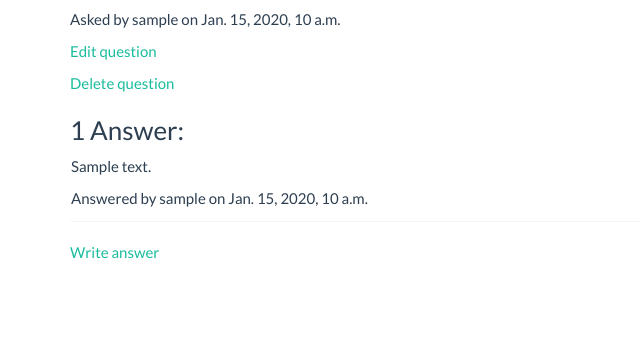
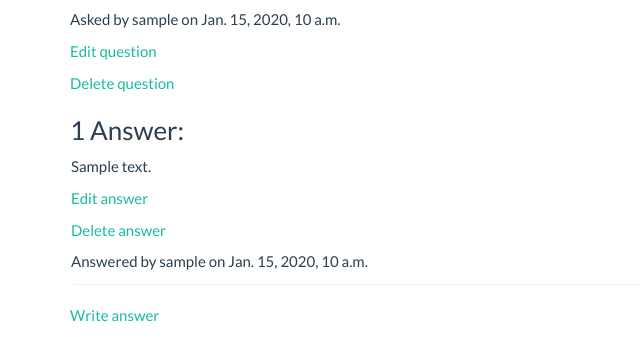
Before and after one commit to Brophy613/qandu_app, a Django app: page /question/1/ in a window 1280 px wide. Shown: the part 177-538 px from the top of the page, without its empty margins (0-640 px from the left). Run offline with Django 3.2, Linux system fonts and the light colour scheme; a user stored in the database is signed in; tables that the repository leaves empty hold one stand-in row (values such as "Sample post"); some libraries are stand-ins or nearby versions.

Commit message:
Add answer delete view

```diff
--- a/core/urls.py
+++ b/core/urls.py
@@ -1,14 +1,17 @@
 from django.conf.urls import patterns, include, url
 from .views import *
+from django.contrib.auth.decorators import login_required
 
 urlpatterns = patterns('',
       url(r'^$', Home.as_view(), name='home'),
       url(r'^user/', include('registration.backends.simple.urls')),
       url(r'^user/', include('django.contrib.auth.urls')),
-      url(r'^question/create/$', QuestionCreateView.as_view(), name='question_create'),
-      url(r'question/$', QuestionListView.as_view(), name='question_list'),
-      url(r'^question/(?P<pk>\d+)/$', QuestionDetailView.as_view(), name='question_detail'),
-      url(r'^question/update/(?P<pk>\d+)/$', QuestionUpdateView.as_view(), name='question_update'),
-      url(r'^question/delete/(?P<pk>\d+)/$', QuestionDeleteView.as_view(), name='question_delete'),
-       url(r'^question/(?P<pk>\d+)/answer/create/$', AnswerCreateView.as_view(), name='answer_create'),
+      url(r'^question/create/$', login_required(QuestionCreateView.as_view()), name='question_create'),
+      url(r'question/$', login_required(QuestionListView.as_view()), name='question_list'),
+      url(r'^question/(?P<pk>\d+)/$',login_required(QuestionDetailView.as_view()), name='question_detail'),
+      url(r'^question/update/(?P<pk>\d+)/$', login_required(QuestionUpdateView.as_view()), name='question_update'),
+      url(r'^question/delete/(?P<pk>\d+)/$', login_required(QuestionDeleteView.as_view()), name='question_delete'),
+       url(r'^question/(?P<pk>\d+)/answer/create/$', login_required(AnswerCreateView.as_view()), name='answer_create'),
+       url(r'^question/(?P<question_pk>\d+)/answer/update/(?P<answer_pk>\d+)/$', login_required(AnswerUpdateView.as_view()), name='answer_update'),
+       url(r'^question/(?P<question_pk>\d+)/answer/delete/(?P<answer_pk>\d+)/$', login_required(AnswerDeleteView.as_view()), name='answer_delete'),
        )
--- a/core/views.py
+++ b/core/views.py
@@ -54,3 +54,20 @@ class AnswerCreateView(CreateView):
     form.instance.user = self.request.user
     form.instance.question = Question.objects.get(id=self.kwargs['pk'])
     return super(AnswerCreateView, self).form_valid(form)
+
+class AnswerUpdateView(UpdateView):
+  model = Answer
+  pk_url_kwarg = 'answer_pk'
+  template_name = 'answer/answer_form.html'
+  fields = ['text']
+
+  def get_success_url(self):
+    return self.object.question.get_absolute_url()
+
+class AnswerDeleteView(DeleteView):
+  model = Answer
+  pk_url_kwarg = 'answer_pk'
+  template_name = 'answer/answer_confirm_delete.html'
+
+  def get_success_url(self):
+    return self.object.question.get_absolute_url()
--- a/templates/question/question_detail.html
+++ b/templates/question/question_detail.html
@@ -13,6 +13,10 @@
 {% for answer in answers %}
 <div class="panel">
   <p>{{ answer.text }}</p>
+  {% if answer.user == user %}
+  <p><a href="{% url 'answer_update' question_pk=question.id answer_pk=answer.id %}">Edit answer</a></p>
+  <p><a href="{% url 'answer_delete' question_pk=question.id answer_pk=answer.id %}">Delete answer</a></p>
+  {% endif %}
   <p>Answered by {{ answer.user.username }} on {{ answer.created_at }}</p>
 </div>
 {% endfor %}
```
Also changed, not shown: templates/answer/answer_confirm_delete.html (added, +8 -0 lines).
